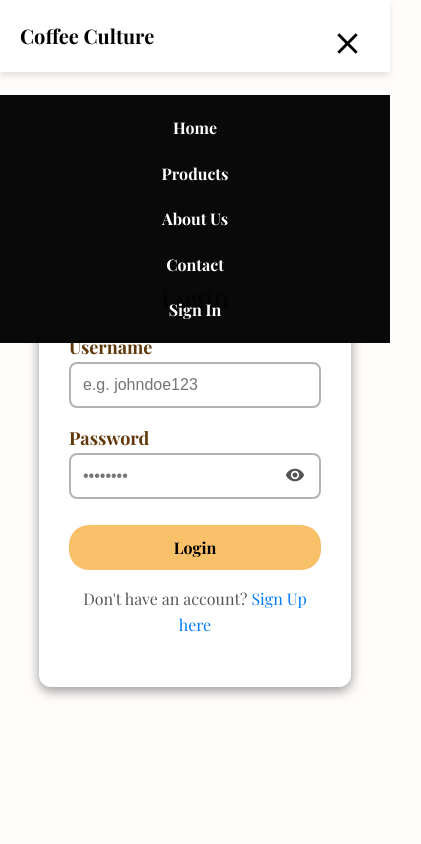
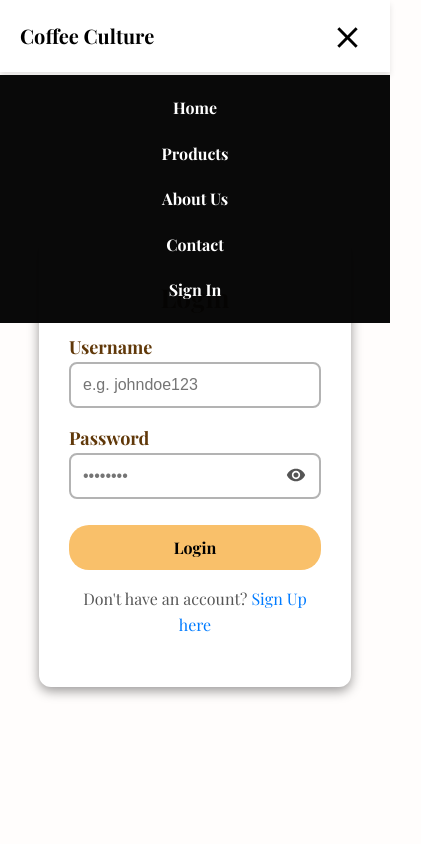
Before and after one commit to rafiframadhana/coffee-shop, a React (Vite) app in the folder client/: page /auth/login in a window 390 px wide. Both pictures are taken after a click on the element 347 px from the left and 43 px from the top of the page. Shown: the top 844 px of the page, 421 px wide, since content can reach past the window. Built offline with nearby package versions, Linux system fonts and the light colour scheme; no server answers; a web font is replaced by a local one.

Commit message:
fix layout problem

```diff
--- a/client/src/components/Navbar.jsx
+++ b/client/src/components/Navbar.jsx
@@ -39,7 +39,7 @@ export default function Navbar() {
         </Link>
 
         {/* Hamburger */}
-        <div className="hamburger" onClick={() => setMenuOpen(!menuOpen)}>
+        <div className={`hamburger ${user && "logged-in"}`} onClick={() => setMenuOpen(!menuOpen)}>
           {menuOpen ? (
             <CloseIcon
               sx={{ color: isHome ? "white" : "black" }}
--- a/client/src/index.css
+++ b/client/src/index.css
@@ -255,11 +255,11 @@ footer * {
   .nav-menu.not-logged-in.home,
   .nav-menu.not-logged-in.not-home {
     margin-left: 0;
-    margin-top: 35px;
+    margin-top: 10px;
   }
 
   .nav-menu li {
-    margin: 0 15px;
+    margin: 15px;
   }
 
   .btn {
@@ -285,6 +285,13 @@ footer * {
   .navbar {
     padding: 30px 30px;
     align-items: center;
+  }
+
+  .nav-menu.logged-in.home,
+  .nav-menu.logged-in.not-home,
+  .nav-menu.not-logged-in.home,
+  .nav-menu.not-logged-in.not-home {
+    margin-top: 35px;
   }
 
   .nav-menu {
@@ -337,6 +344,13 @@ footer * {
 
   .brand-name {
     font-size: 20px;
+  }
+
+  .nav-menu.logged-in.home,
+  .nav-menu.logged-in.not-home,
+  .nav-menu.not-logged-in.home,
+  .nav-menu.not-logged-in.not-home {
+    margin-top: 15px;
   }
 
   .nav-menu {
@@ -424,7 +438,11 @@ footer * {
 
 @media screen and (max-width: 480px) {
   .hamburger {
-    top: 25.5px;
+    top: 20px;
+  }
+
+  .hamburger.logged-in{
+    top:25.5px
   }
 }
 
--- a/client/src/pages/authentication/AuthMenu.jsx
+++ b/client/src/pages/authentication/AuthMenu.jsx
@@ -3,16 +3,26 @@ import { Link, useLocation } from "react-router-dom";
 import { useState } from "react";
 import Tooltip from "@mui/material/Tooltip";
 
-export default function AuthMenu() {
+export default function AuthMenu({ closeMenu }) {
   const { user, logout } = useAuth();
   const [open, setOpen] = useState(false);
   const location = useLocation();
   const isHome = location.pathname === "/";
 
+  const closeMenuDropdown = () => {
+    setOpen(!open);
+    closeMenu();
+  };
+
   if (!user) {
     return (
       <div className={`auth-menu ${isHome ? "home" : "nothome"}`}>
-        <Link to="/auth/login">Sign In</Link>
+        <Link
+          to="/auth/login"
+          onClick={closeMenuDropdown}
+        >
+          Sign In
+        </Link>
       </div>
     );
   }
@@ -27,9 +37,26 @@ export default function AuthMenu() {
 
       {open && (
         <div className="dropdown-menu">
-          <Link to="/profile" style={{color: "black"}}>Profile</Link>
-          {user.role === "admin" && <Link to="/admin" style={{color: "black"}}>Admin</Link>}
-          <button onClick={logout}>Logout</button>
+          <Link to="/profile" onClick={closeMenuDropdown} style={{ color: "black" }}>
+            Profile
+          </Link>
+          {user.role === "admin" && (
+            <Link
+              to="/admin"
+              onClick={closeMenuDropdown}
+              style={{ color: "black" }}
+            >
+              Admin
+            </Link>
+          )}
+          <button
+            onClick={() => {
+              logout();
+              closeMenuDropdown();
+            }}
+          >
+            Logout
+          </button>
         </div>
       )}
     </div>
--- a/client/src/styles/auth.css
+++ b/client/src/styles/auth.css
@@ -269,8 +269,9 @@ form button:hover {
 
 .eye-toggle {
   position: absolute;
-  left: 135px;
+  right: 0;
   top: -10px;
+  width: 50px;
   background: none;
   border: none;
   cursor: pointer;
@@ -330,7 +331,6 @@ form button:hover {
   }
 
   .eye-toggle {
-    left: 140px;
     top: -10px;
   }
 }
@@ -340,14 +340,12 @@ form button:hover {
 
 @media screen and (max-width: 480px) {
   .eye-toggle {
-    left: 115px;
     top: -10px;
   }
 }
 
 @media screen and (max-width: 400px) {
   .eye-toggle {
-    left: 100px;
     top: -10px;
   }
 }
```
